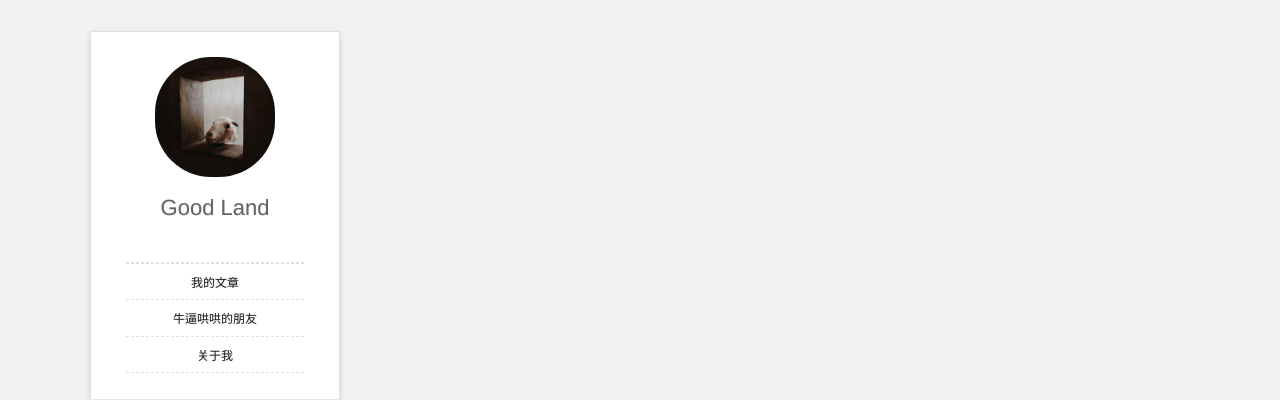
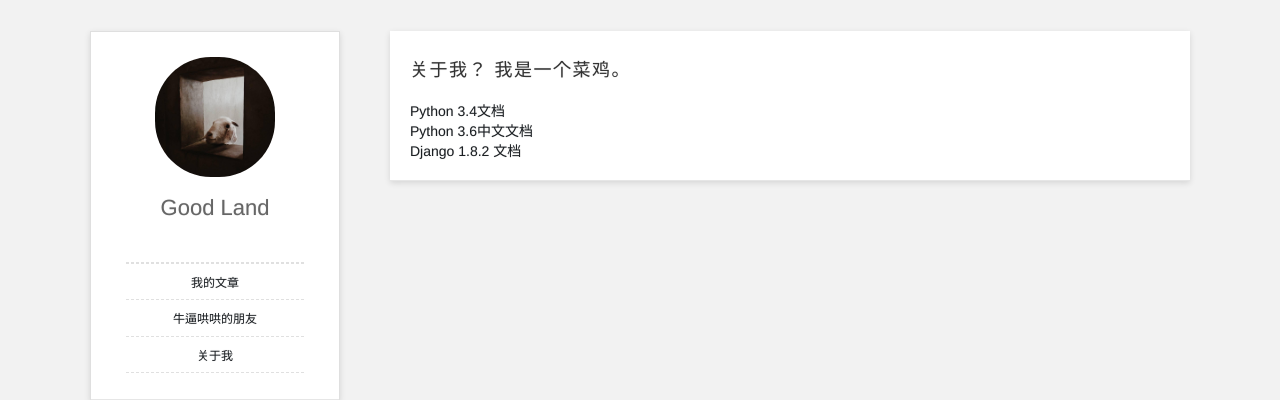
Before and after one commit to YouTuQiong/CherryLand, a Django app: page /about in a window 1280 px wide. Shown: the part 87-487 px from the top of the page. Run offline with Django 3.2, Linux system fonts and the light colour scheme; some libraries are stand-ins or nearby versions.

Commit message:
模版页的使用备份

```diff
--- a/templates/about.html
+++ b/templates/about.html
@@ -1,88 +1,42 @@
-{% load staticfiles %}
-<!DOCTYPE html>
-<html lang="en">
-<head>
-    <meta charset="UTF-8">
-    <meta name="viewport" content="width=device-width, initial-scale=1">
-    <script src="{% static 'blog/js/fontawesome.js' %} "></script>
-        <script src="{% static 'blog/js/jquery.min.js' %} "></script>
-    <link rel="stylesheet" href="{% static 'blog/css/reset.css' %}">
-    <link rel='stylesheet' type="text/css" href="{% static 'blog/css/bootstrap.css' %}">
-    <link rel='stylesheet' type="text/css" href="{% static 'blog/css/style.css' %}">
-        <link rel='stylesheet' type="text/css" href="{% static 'blog/css/clock.css' %}">
-</head>
-<body>
-<div class="wrap">
-    <header class="header">
-        <header class="header-item header-srp">
-            <div class=""><a class="header__logo" href="{{ 'index.html' }}">
+{% extends "base.html" %}
 
-            </a></div>
-            <li class="header__nav-item_status_active"><a href="{% url 'Category' 1 %}">技术</a></li>
-            <li><a href="{% url 'archives' %}">归档</a></li>
-            {#            <li>还没做</li>#}
-            <div class="header__item__right">
-                {#           pip install fabric#}
-                <li class="search d6 magictime" id="s_text" >
-                    <input type="text" onkeydown = "jump()"id="inputs"placeholder="搜索从这里开始...">
-                </li>
-                <li class="lo"><a href="https://github.com/youTuQiong" target="_blank" title="GitHub" class="fa fa-github "></a>
-                </li>
-                <li class="lo"><a href="#" target="_blank" title="gentlemen.zhang@gmail.com" class="fa fa-envelope"></a>
-                </li>
-                <li><a class="fa fa-search" id="search"></a></li>
-            </div>
-        </header>
-    </header>
-    <div class="container">
-        <div class="fuck">
-            <div class="card">
-                <div class="center-icon">
-                    <img src="{% static 'blog/img/user.jpg' %}">
-                </div>
-                <div class="blogname">Good Land</div>
-            </div>
-            <div class="othermenu">
-                <ul>
-                    <li><a href="reader.html">我的文章</a></li>
-                    <li><a href="mygays.html">牛逼哄哄的朋友</a></li>
-                    <li><a href="about.html">关于我</a></li>
-                    <li></li>
-                </ul>
-            </div>
-            <div id="textfloat" class="magictime">
-                <div class="textwidget">
-                    <p>{{ phrase|safe }}</p>
-                </div>
-                <div id="clock" class="light textwidget ">
-                    <div class="display">
-                        <div class="weekdays"></div>
-                        <div class="digits" style="margin-top: 20px;"></div>
-                    </div>
-                </div>
-            </div>
-        </div>
-
-</div>
-</div>
-<div style="clear:both;"></div>
-
-<div id="foot" class="fw">
-    <div id="bottom" class="fw">
-        <div id="footer" class="wc center clf">
-            <div class="info">
-                <p>Copyleft 2017 <a href="#">Cherry Land</a>. Proudly published with <a
-                        href="https://https://www.djangoproject.com/" target="_blank">Django</a>. Made with ❤ by
-                    TuQiong.</p>
-            </div>
-        </div>
-    </div>
-
-</div>
-<div class="go-top" id="gotop">
-      <span class="fa fa-angle-up"></span>
-    </div>
-</body>
-<script src="{% static 'blog/js/snap.js' %} "></script>
-<script type="text/javascript" src="{% static 'blog/js/indexeffct.js' %}"></script>
-</html>
+{% block phrase %}{{ phrase|safe  }}{% endblock %}
+{#<div class="content" style="    min-height: 1000px;">#}
+{% block content %}
+            <h1 class="entry-title">
+                关于我？ 我是一个菜鸡。
+            </h1>
+            <span>
+                <a href="https://docs.python.org/3.4/">Python 3.4文档</a>
+            </span>
+            <span>
+                <a href="http://www.pythondoc.com/pythontutorial3/">Python 3.6中文文档</a>
+            </span>
+            <span>
+                <a href="http://python.usyiyi.cn/documents/django_182/index.html">Django 1.8.2 文档</a>
+            </span>
+{#            <span>#}
+{#                <a href="https://docs.python.org/3.4/">Python 3.4文档</a>#}
+{#            </span>#}
+{#            <span>#}
+{#                <a href="https://docs.python.org/3.4/">Python 3.4文档</a>#}
+{#            </span>#}
+{#            <span>#}
+{#                <a href="https://docs.python.org/3.4/">Python 3.4文档</a>#}
+{#            </span>#}
+{#            <span>#}
+{#                <a href="https://docs.python.org/3.4/">Python 3.4文档</a>#}
+{#            </span>#}
+{#            <span>#}
+{#                <a href="https://docs.python.org/3.4/">Python 3.4文档</a>#}
+{#            </span>#}
+{#            <span>#}
+{#                <a href="https://docs.python.org/3.4/">Python 3.4文档</a>#}
+{#            </span>#}
+{#            <span>#}
+{#                <a href="https://docs.python.org/3.4/">Python 3.4文档</a>#}
+{#            </span>#}
+{#            <span>#}
+{#                <a href="https://docs.python.org/3.4/">Python 3.4文档</a>#}
+{#            </span>#}
+{% endblock %}
--- /dev/null
+++ b/templates/base.html
@@ -0,0 +1,96 @@
+{% load staticfiles %}
+<!DOCTYPE html>
+<html lang="en">
+<head>
+    <meta charset="UTF-8">
+    <meta name="viewport" content="width=device-width, initial-scale=1">
+    <script src="{% static 'blog/js/fontawesome.js' %} "></script>
+    <script src="{% static 'blog/js/jquery.min.js' %} "></script>
+    <link rel="stylesheet" href="{% static 'blog/css/reset.css' %}">
+    <link rel='stylesheet' type="text/css" href="{% static 'blog/css/bootstrap.css' %}">
+    <link rel='stylesheet' type="text/css" href="{% static 'blog/css/style.css' %}">
+    <link rel='stylesheet' type="text/css" href="{% static 'blog/css/clock.css' %}">
+    <style>
+        .content span {
+                display: inherit;
+        }
+    </style>
+</head>
+<body>
+<div class="wrap">
+    <header class="header">
+        <header class="header-item header-srp">
+            <div class=""><a class="header__logo" href="{{ 'index.html' }}">
+
+            </a></div>
+            <li class="header__nav-item_status_active"><a href="{% url 'Category' 1 %}">技术</a></li>
+            <li><a href="{% url 'archives' %}">归档</a></li>
+            {#            <li>还没做</li>#}
+            <div class="header__item__right">
+                {#           pip install fabric#}
+                <li class="search d6 magictime" id="s_text">
+                    <input type="text" onkeydown="jump()" id="inputs" placeholder="搜索从这里开始...">
+                </li>
+                <li class="lo"><a href="https://github.com/youTuQiong" target="_blank" title="GitHub"
+                                  class="fa fa-github "></a>
+                </li>
+                <li class="lo"><a href="#" target="_blank" title="gentlemen.zhang@gmail.com" class="fa fa-envelope"></a>
+                </li>
+                <li><a class="fa fa-search" id="search"></a></li>
+            </div>
+        </header>
+    </header>
+    <div class="container">
+        <div class="fuck">
+            <div class="card">
+                <div class="center-icon">
+                    <img src="{% static 'blog/img/user.jpg' %}">
+                </div>
+                <div class="blogname">Good Land</div>
+            </div>
+            <div class="othermenu">
+                <ul>
+                    <li><a href="reader.html">我的文章</a></li>
+                    <li><a href="mygays.html">牛逼哄哄的朋友</a></li>
+                    <li><a href="about.html">关于我</a></li>
+                    <li></li>
+                </ul>
+            </div>
+            <div id="textfloat" class="magictime">
+                <div class="textwidget">
+                    <p>{% block phrase%}{% endblock %}</p>
+                </div>
+                <div id="clock" class="light textwidget ">
+                    <div class="display">
+                        <div class="weekdays"></div>
+                        <div class="digits" style="margin-top: 20px;"></div>
+                    </div>
+                </div>
+            </div>
+        </div>
+      <div class="content">
+        {% block content %}{% endblock %}
+    </div>
+    </div>
+</div>
+<div style="clear:both;"></div>
+
+<div id="foot" class="fw">
+    <div id="bottom" class="fw">
+        <div id="footer" class="wc center clf">
+            <div class="info">
+                <p>Copyleft 2017 <a href="#">Cherry Land</a>. Proudly published with <a
+                        href="https://https://www.djangoproject.com/" target="_blank">Django</a>. Made with ❤ by
+                    TuQiong.</p>
+            </div>
+        </div>
+    </div>
+
+</div>
+<div class="go-top" id="gotop">
+    <span class="fa fa-angle-up"></span>
+</div>
+</body>
+<script src="{% static 'blog/js/snap.js' %} "></script>
+<script type="text/javascript" src="{% static 'blog/js/indexeffct.js' %}"></script>
+</html>
```
